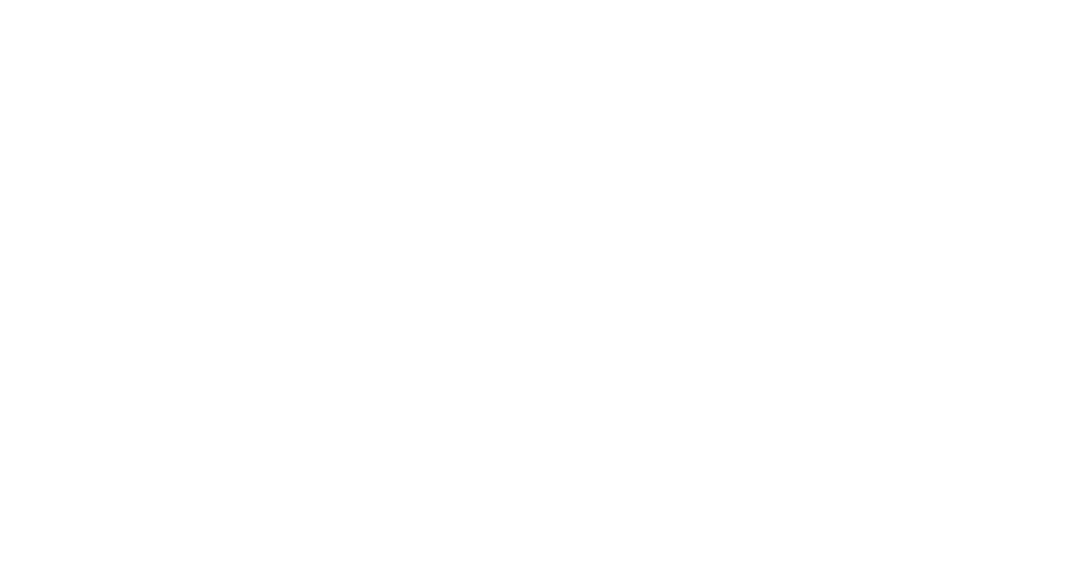
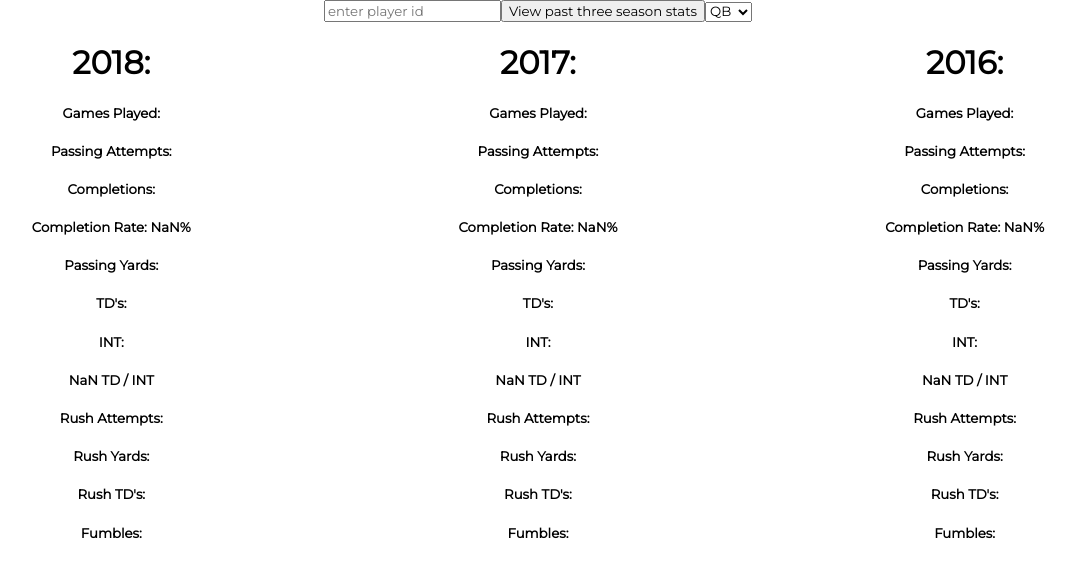
Before and after one commit to legacy-tracker/legacy-tracker, a React (Create React App) app: page /#/stats in a window 1280 px wide. Shown: the top 576 px of the page, without its empty margins (102-1178 px from the left). Built offline with nearby package versions, Linux system fonts and the light colour scheme.

Commit message:
created stats page that pulls 3 years of QB stats

```diff
--- a/src/components/News.js
+++ b/src/components/News.js
@@ -35,7 +35,7 @@
         .replace(/&apos;/g, "'")
         .replace(/&quot;/g, '"')
         .replace(/&amp;/g, "&");
-      const filteredTeamAbbr = newsArticle.teamAbbr.replace(/LA/g, "LAR");
+      // const filteredTeamAbbr = newsArticle.teamAbbr.replace(/LA/g, "LAR");s
       //Only renders team logo if teamAbbr is provided from axios call
       const conditionalLogo = () => {
         if (newsArticle.teamAbbr !== "") {
@@ -43,7 +43,8 @@
             <img
               src={
                 "https://a.espncdn.com/i/teamlogos/nfl/500/" +
-                filteredTeamAbbr +
+                // filteredTeamAbbr +
+                newsArticle.teamAbbr +
                 ".png"
               }
               className="small-logo"
--- a/src/components/Players.js
+++ b/src/components/Players.js
@@ -6,8 +6,9 @@
     super();
     this.state = {
       data: [],
-      currentTeam: "",
-      teamPlayers: []
+      currentTeam: "LAR",
+      teamPlayers: [],
+      playerStats: {}
     };
   }
 
@@ -20,6 +21,7 @@
         this.setState({ data: res.data.players });
         console.log(this.state.data);
       })
+      .then(() => {})
       .catch(e => {
         console.log(e);
       });
@@ -34,7 +36,6 @@
   }
 
   render() {
-    console.log(this.state.teamPlayers);
     return (
       <div>
         <button
@@ -44,6 +45,13 @@
         >
           OAK
         </button>
+        <button
+          onClick={() => {
+            console.log(this.state.teamPlayers[2].stats);
+          }}
+        >
+          Get third player's stats
+        </button>
       </div>
     );
   }
--- /dev/null
+++ b/src/components/Stats.js
@@ -0,0 +1,138 @@
+import React, { Component } from "react";
+import axios from "axios";
+import "../styles/stats.css";
+import StatsInput from "../components/Stats/StatsInput";
+
+export class Stats extends Component {
+  constructor() {
+    super();
+    this.state = {
+      season1: {},
+      season2: {},
+      season3: {},
+      input: "2506363",
+      position: "QB"
+    };
+  }
+
+  handleIdInput = e => {
+    this.setState({ input: e.target.value.toString() });
+    console.log("HandleIdInput");
+  };
+
+  handleSubmit = () => {
+    this.setState({ season1: {}, season2: {}, season3: {} });
+    axios
+      .all([
+        axios.get(
+          "https://api.fantasy.nfl.com/v1/players/stats?statType=seasonStats&season=2018&format=json&position=" +
+            this.state.position
+        ),
+        axios.get(
+          "https://api.fantasy.nfl.com/v1/players/stats?statType=seasonStats&season=2017&format=json&position=" +
+            this.state.position
+        ),
+        axios.get(
+          "https://api.fantasy.nfl.com/v1/players/stats?statType=seasonStats&season=2016&format=json&position=" +
+            this.state.position
+        )
+      ])
+      .then(([res1, res2, res3]) => {
+        const season1 = res1.data.players.filter(player => {
+          return player.id === this.state.input;
+        });
+        const season2 = res2.data.players.filter(player => {
+          return player.id === this.state.input;
+        });
+        const season3 = res3.data.players.filter(player => {
+          return player.id === this.state.input;
+        });
+        if (season1.length !== 0) {
+          this.setState({ season1: season1[0].stats });
+        }
+        if (season2.length !== 0) {
+          this.setState({ season2: season2[0].stats });
+        }
+        if (season3.length !== 0) {
+          this.setState({ season3: season3[0].stats });
+        }
+        console.log("HandleSubmit");
+      });
+  };
+
+  handleSelect = e => {
+    this.setState({ position: e.target.value });
+    console.log("HandleSelect");
+  };
+
+  render() {
+    const { season1, season2, season3 } = this.state;
+    return (
+      <div>
+        <StatsInput
+          handleIdInput={this.handleIdInput}
+          handleSelect={this.handleSelect}
+          handleSubmit={this.handleSubmit}
+        />
+        <div className="season-stats">
+          <div>
+            <h1>2018:</h1>
+            <h5>Games Played: {season1[1]}</h5>
+            <h5>Passing Attempts: {season1[2]}</h5>
+            <h5>Completions: {season1[3]}</h5>
+            <h5>
+              Completion Rate:{" "}
+              {Math.ceil(1000 * (season1[3] / season1[2])) / 10}%
+            </h5>
+            <h5>Passing Yards: {season1[5]}</h5>
+            <h5>TD's: {season1[6]}</h5>
+            <h5>INT: {season1[7]}</h5>
+            <h5>{(season1[6] / season1[7]).toFixed(2)} TD / INT</h5>
+            <h5>Rush Attempts: {season1[13]}</h5>
+            <h5>Rush Yards: {season1[14]}</h5>
+            <h5>Rush TD's: {season1[15]}</h5>
+            <h5>Fumbles: {season1[31]}</h5>
+          </div>
+          <div>
+            <h1>2017:</h1>
+            <h5>Games Played: {season2[1]}</h5>
+            <h5>Passing Attempts: {season2[2]}</h5>
+            <h5>Completions: {season2[3]}</h5>
+            <h5>
+              Completion Rate:{" "}
+              {Math.ceil(1000 * (season2[3] / season2[2])) / 10}%
+            </h5>
+            <h5>Passing Yards: {season2[5]}</h5>
+            <h5>TD's: {season2[6]}</h5>
+            <h5>INT: {season2[7]}</h5>
+            <h5>{(season2[6] / season2[7]).toFixed(4)} TD / INT</h5>
+            <h5>Rush Attempts: {season2[13]}</h5>
+            <h5>Rush Yards: {season2[14]}</h5>
+            <h5>Rush TD's: {season2[15]}</h5>
+            <h5>Fumbles: {season2[31]}</h5>
+          </div>
+          <div>
+            <h1>2016:</h1>
+            <h5>Games Played: {season3[1]}</h5>
+            <h5>Passing Attempts: {season3[2]}</h5>
+            <h5>Completions: {season3[3]}</h5>
+            <h5>
+              Completion Rate:{" "}
+              {Math.ceil(1000 * (season3[3] / season3[2])) / 10}%
+            </h5>
+            <h5>Passing Yards: {season3[5]}</h5>
+            <h5>TD's: {season3[6]}</h5>
+            <h5>INT: {season3[7]}</h5>
+            <h5>{(season3[6] / season3[7]).toFixed(2)} TD / INT</h5>
+            <h5>Rush Attempts: {season3[13]}</h5>
+            <h5>Rush Yards: {season3[14]}</h5>
+            <h5>Rush TD's: {season3[15]}</h5>
+            <h5>Fumbles: {season3[31]}</h5>
+          </div>
+        </div>
+      </div>
+    );
+  }
+}
+
+export default Stats;
--- /dev/null
+++ b/src/components/Stats/StatsInput.js
@@ -0,0 +1,17 @@
+import React from "react";
+
+export default function StatsInput(props) {
+  return (
+    <div>
+      <input placeholder="enter player id" onChange={props.handleIdInput} />
+      <button onClick={props.handleSubmit}>View past three season stats</button>
+      <select onChange={props.handleSelect}>
+        <option value="QB">QB</option>
+        <option value="RB">RB</option>
+        <option value="WR">WR</option>
+        <option value="K">K</option>
+        <option value="TE">TE</option>
+      </select>
+    </div>
+  );
+}
--- a/src/routes.js
+++ b/src/routes.js
@@ -5,6 +5,7 @@
 import SignIn from "./components/SignIn";
 import Logos from "./components/Logos";
 import Register from "./components/Register";
+import Stats from "./components/Stats";
 
 export default (
   <Switch>
@@ -13,5 +14,6 @@
     <Route component={SignIn} path="/signin" />
     <Route component={Register} path="/register" />
     <Route component={Logos} path="/logos" />
+    <Route component={Stats} path="/stats" />
   </Switch>
 );
--- /dev/null
+++ b/src/styles/stats.css
@@ -0,0 +1,7 @@
+.season-stats {
+  display: flex;
+  flex-direction: row;
+  width: 100vw;
+  align-content: center;
+  justify-content: space-around;
+}
```
